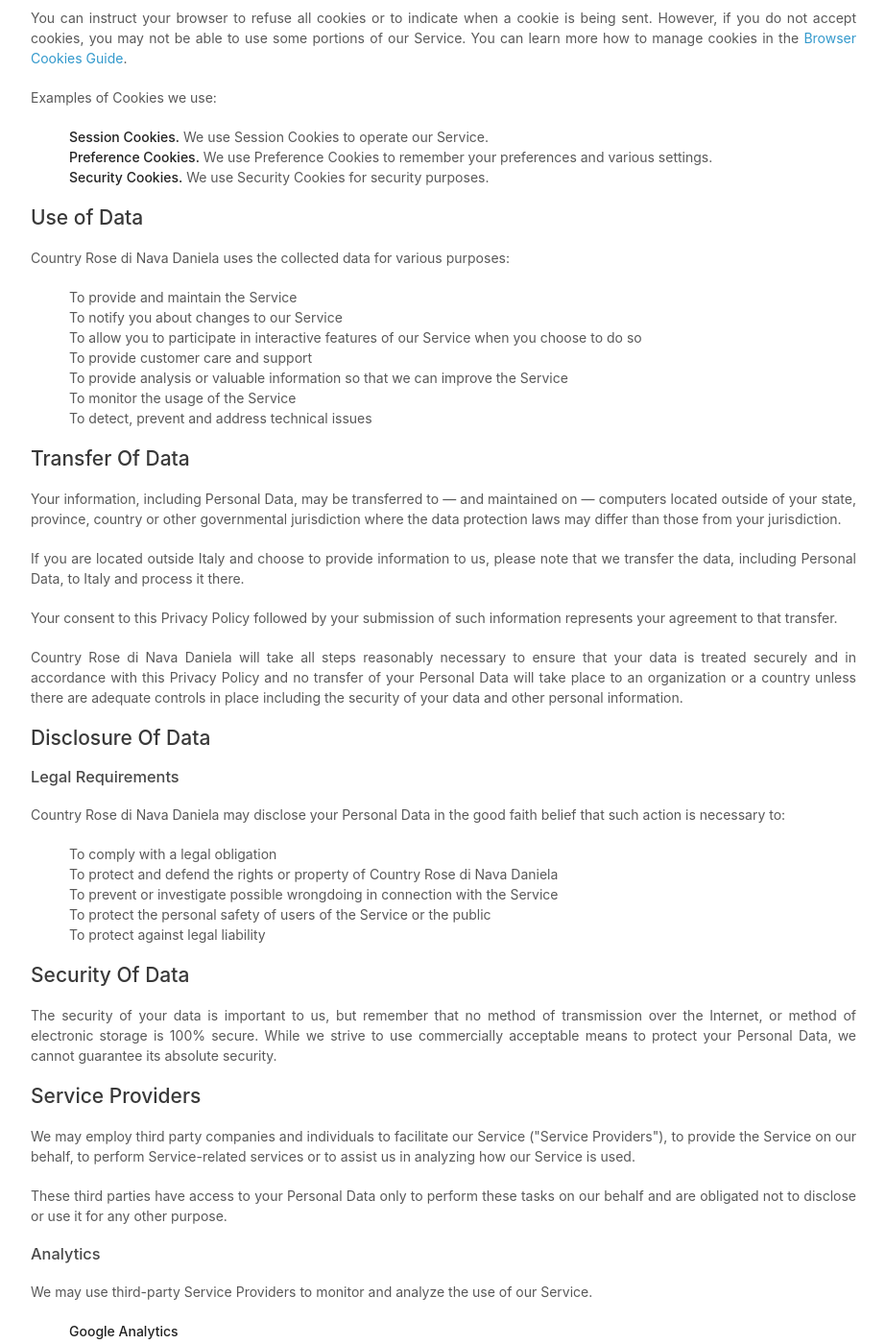
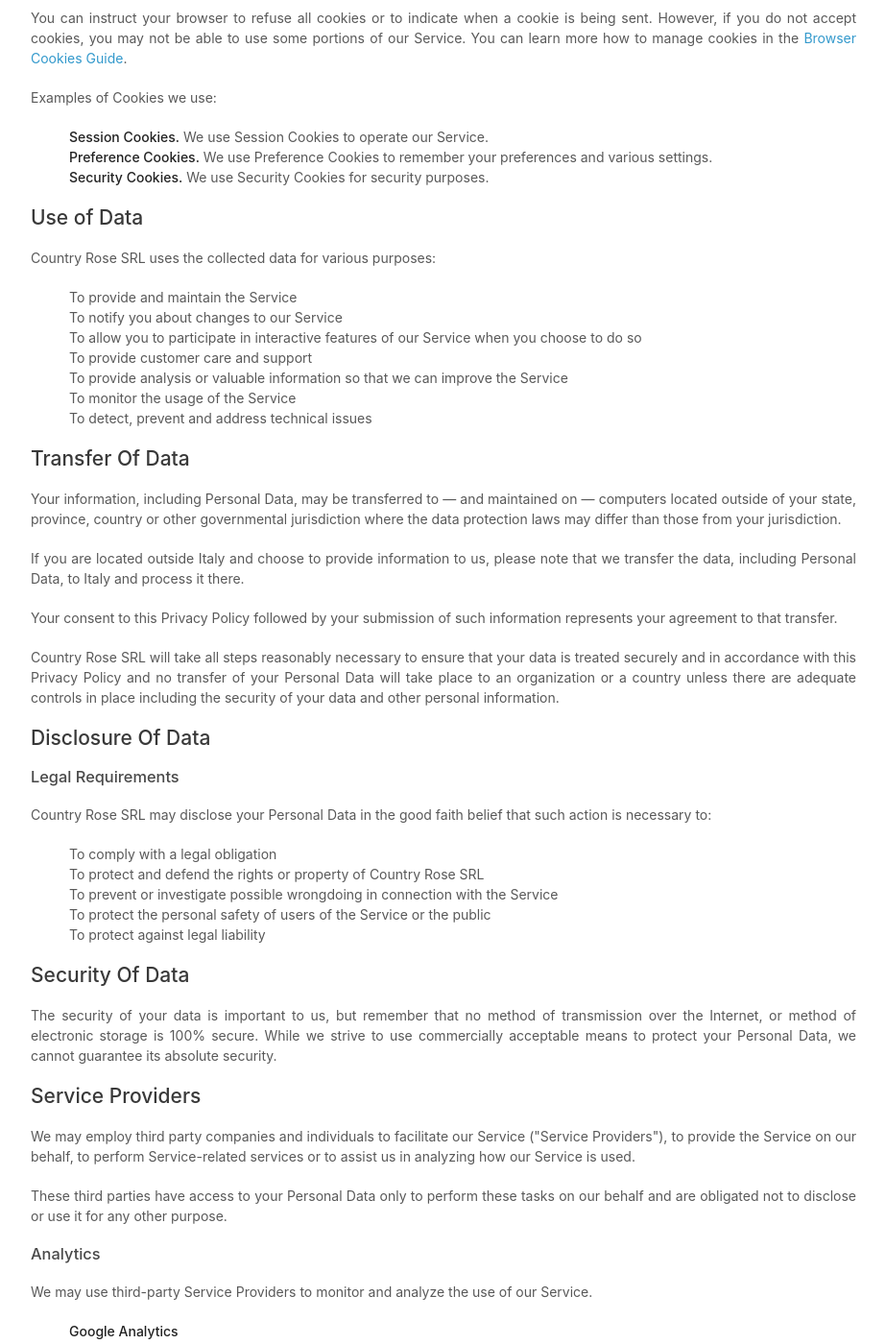
Before and after one commit to navacamicie/staging, a Jekyll site: the page docs/gdpr_en.html, which Jekyll copies as it is, in a window 1280 px wide and 1400 px high, scrolled down 1017 px. Shown: the whole window at 96% size, without its empty margins (178-1101 px from the left). Built offline with Jekyll 4.4.1, drawn with Linux system fonts in a browser that asks for light colours; some of the changed text lies outside the part shown.

Commit message:
Update website with new company information

```diff
--- a/docs/condizioni-di-vendita.html
+++ b/docs/condizioni-di-vendita.html
@@ -4,7 +4,7 @@
 <head>
     <meta charset="utf-8">
     <meta http-equiv="X-UA-Compatible" content="chrome=1">
-    <title>Codizioni Generali di Vendita - Country Rose di Nava Daniela - Nava Camicie Italia</title>
+    <title>Codizioni Generali di Vendita - Country Rose SRL - Nava Camicie Italia</title>
 
     <link rel="stylesheet" href="stylesheets/styles.css">
     <link rel="stylesheet" href="stylesheets/pygment_trac.css">
--- a/docs/credits.html
+++ b/docs/credits.html
@@ -4,7 +4,7 @@
 <head>
     <meta charset="utf-8">
     <meta http-equiv="X-UA-Compatible" content="chrome=1">
-    <title>Credits - Country Rose di Nava Daniela - Nava Camicie Italia</title>
+    <title>Credits - Country Rose SRL - Nava Camicie Italia</title>
 
     <link rel="stylesheet" href="stylesheets/styles.css">
     <link rel="stylesheet" href="stylesheets/pygment_trac.css">
--- a/docs/gdpr_en.html
+++ b/docs/gdpr_en.html
@@ -4,7 +4,7 @@
 <head>
     <meta charset="utf-8">
     <meta http-equiv="X-UA-Compatible" content="chrome=1">
-    <title>GDPR 2016/679 Trattamento dei Dati Personali - Country Rose di Nava Daniela - Nava Camicie Italia</title>
+    <title>GDPR 2016/679 Trattamento dei Dati Personali - Country Rose SRL - Nava Camicie Italia</title>
 
     <link rel="stylesheet" href="stylesheets/styles.css">
     <link rel="stylesheet" href="stylesheets/pygment_trac.css">
@@ -26,9 +26,9 @@
             <p>Effective date: December 20, 2018</p>
 
 
-            <p>Country Rose di Nava Daniela ("us", "we", or "our") operates the https://www.navacamicie.com website (hereinafter referred to as the "Service").</p>
+            <p>Country Rose SRL ("us", "we", or "our") operates the https://www.navacamicie.com website (hereinafter referred to as the "Service").</p>
 
-            <p>This page informs you of our policies regarding the collection, use, and disclosure of personal data when you use our Service and the choices you have associated with that data. Our Privacy Policy for Country Rose di Nava Daniela is based
+            <p>This page informs you of our policies regarding the collection, use, and disclosure of personal data when you use our Service and the choices you have associated with that data. Our Privacy Policy for Country Rose SRL is based
                 on the <a href="https://privacypolicies.com/blog/privacy-policy-template/">Privacy Policy Template from Privacy Policies</a>.</p>
 
             <p>We use your data to provide and improve the Service. By using the Service, you agree to the collection and use of information in accordance with this policy. Unless otherwise defined in this Privacy Policy, the terms used in this Privacy Policy
@@ -69,7 +69,7 @@
 
             <h2>Use of Data</h2>
 
-            <p>Country Rose di Nava Daniela uses the collected data for various purposes:</p>
+            <p>Country Rose SRL uses the collected data for various purposes:</p>
             <ul>
                 <li>To provide and maintain the Service</li>
                 <li>To notify you about changes to our Service</li>
@@ -85,16 +85,16 @@
                 your jurisdiction.</p>
             <p>If you are located outside Italy and choose to provide information to us, please note that we transfer the data, including Personal Data, to Italy and process it there.</p>
             <p>Your consent to this Privacy Policy followed by your submission of such information represents your agreement to that transfer.</p>
-            <p>Country Rose di Nava Daniela will take all steps reasonably necessary to ensure that your data is treated securely and in accordance with this Privacy Policy and no transfer of your Personal Data will take place to an organization or a country
+            <p>Country Rose SRL will take all steps reasonably necessary to ensure that your data is treated securely and in accordance with this Privacy Policy and no transfer of your Personal Data will take place to an organization or a country
                 unless there are adequate controls in place including the security of your data and other personal information.</p>
 
             <h2>Disclosure Of Data</h2>
 
             <h3>Legal Requirements</h3>
-            <p>Country Rose di Nava Daniela may disclose your Personal Data in the good faith belief that such action is necessary to:</p>
+            <p>Country Rose SRL may disclose your Personal Data in the good faith belief that such action is necessary to:</p>
             <ul>
                 <li>To comply with a legal obligation</li>
-                <li>To protect and defend the rights or property of Country Rose di Nava Daniela</li>
+                <li>To protect and defend the rights or property of Country Rose SRL</li>
                 <li>To prevent or investigate possible wrongdoing in connection with the Service</li>
                 <li>To protect the personal safety of users of the Service or the public</li>
                 <li>To protect against legal liability</li>
```
Also changed, not shown: docs/gdpr_it.html (+7 -7 lines), 1 other file.
